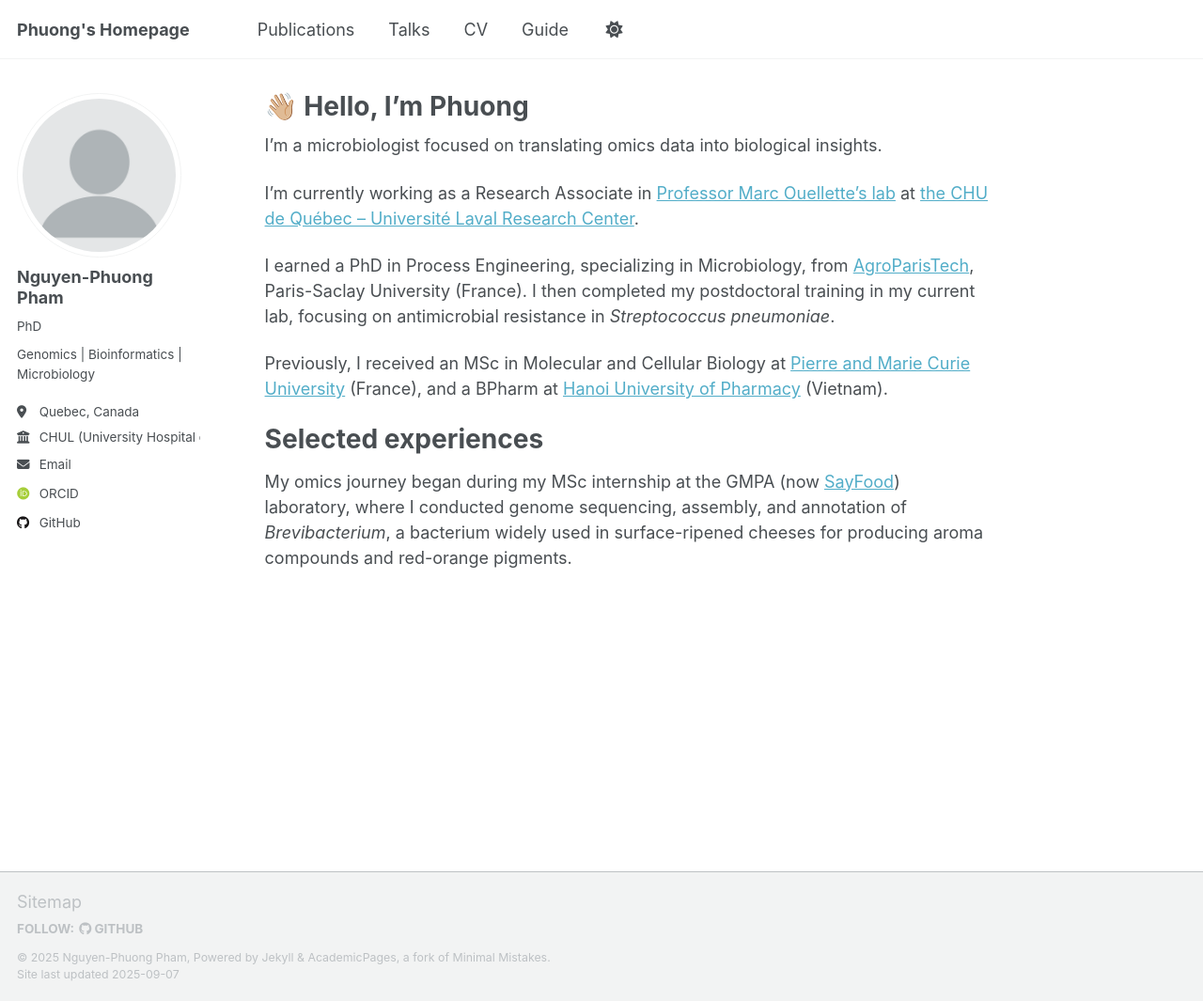
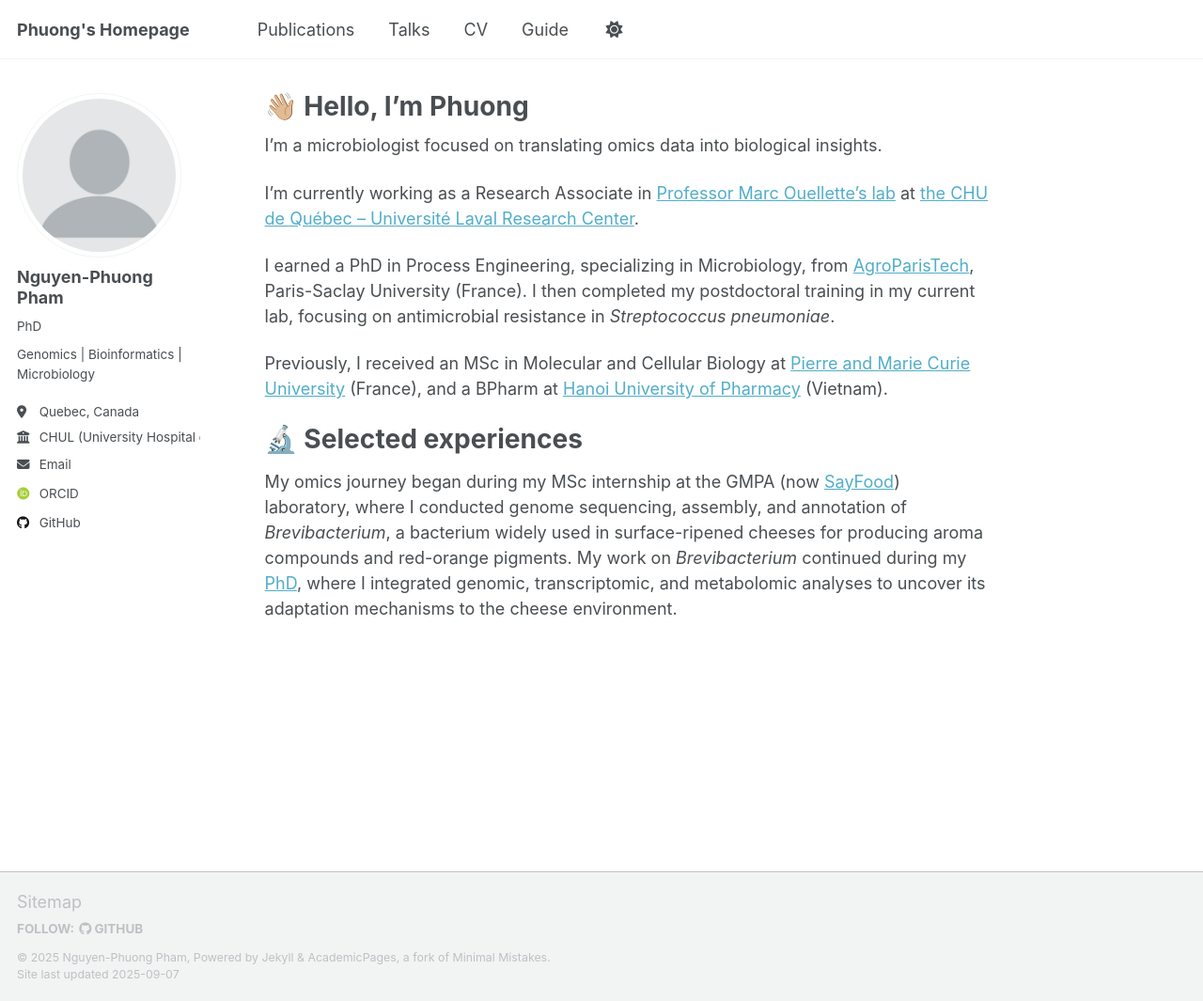
Before and after one commit to phng3001/phng3001.github.io, a Jekyll site: the page built from _pages/about.md, in a window 1280 px wide and 1065 px high. Shown: the whole window at 94% size. Built offline with Jekyll 4.4.1, drawn with Linux system fonts in a browser that asks for light colours; some web fonts are replaced; a script that is not in the unit is left out.

Commit message:
Update about.md

```diff
--- a/_pages/about.md
+++ b/_pages/about.md
@@ -16,6 +16,6 @@ I earned a PhD in Process Engineering, specializing in Microbiology, from [AgroP
 
 Previously, I received an MSc in Molecular and Cellular Biology at [Pierre and Marie Curie University](https://www.sorbonne-universite.fr/en) (France), and a BPharm at [Hanoi University of Pharmacy](https://www.hup.edu.vn/en) (Vietnam).
 
-# Selected experiences
+# 🔬 Selected experiences
 
-My omics journey began during my MSc internship at the GMPA (now [SayFood](https://eng-umr-sayfood.versailles-saclay.hub.inrae.fr/)) laboratory, where I conducted genome sequencing, assembly, and annotation of *Brevibacterium*, a bacterium widely used in surface-ripened cheeses for producing aroma compounds and red-orange pigments.
+My omics journey began during my MSc internship at the GMPA (now [SayFood](https://eng-umr-sayfood.versailles-saclay.hub.inrae.fr/)) laboratory, where I conducted genome sequencing, assembly, and annotation of *Brevibacterium*, a bacterium widely used in surface-ripened cheeses for producing aroma compounds and red-orange pigments. My work on *Brevibacterium* continued during my [PhD](https://theses.fr/2018SACLA035), where I integrated genomic, transcriptomic, and metabolomic analyses to uncover its adaptation mechanisms to the cheese environment.
```
